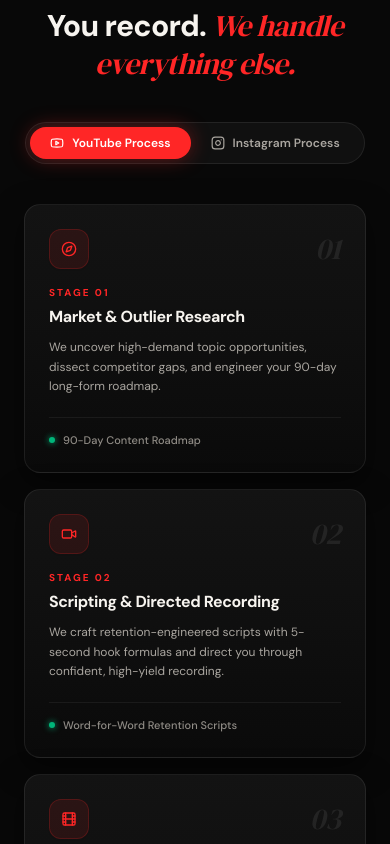
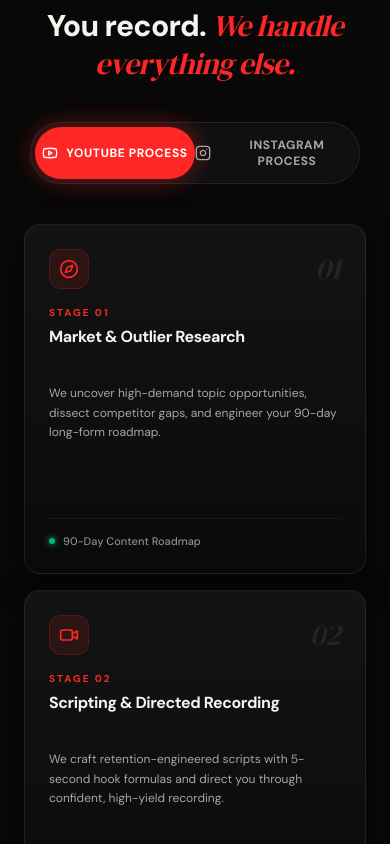
Before and after one commit to RITIKSINGH-DEOS/YouTooGrow, a Next.js app: page / in a window 390 px wide. Shown: the part 920-1764 px from the top of the page. Built offline with nearby package versions, Linux system fonts and the light colour scheme.

Commit message:
feat(process): equalize card heights, add tactile hover lift/glow, and smooth sliding tab transition

```diff
--- a/src/components/workflow/process-section.tsx
+++ b/src/components/workflow/process-section.tsx
@@ -63,8 +63,8 @@ const instagramProcessSteps: ProcessStep[] = [
     step: "01",
     stageBadge: "Stage 01",
     icon: Sparkles,
-    title: "Audio & Trend Discovery",
-    description: "We identify rising viral audio patterns, visual formats, and high-converting competitor hooks before saturation.",
+    title: "Audio & Viral Trend Discovery",
+    description: "We identify rising viral audio patterns, visual formats, and high-converting competitor hooks before market saturation.",
     deliverable: "Weekly Viral Trend Matrix",
   },
   {
@@ -72,7 +72,7 @@ const instagramProcessSteps: ProcessStep[] = [
     stageBadge: "Stage 02",
     icon: Mic,
     title: "Batch Script Frameworks",
-    description: "We script 30-day Reel calendars with 3-second visual hooks structured for rapid 60-minute batch recording sessions.",
+    description: "We script 30-day Reel calendars with 3-second visual hooks structured for rapid, high-yield batch recording sessions.",
     deliverable: "30-Day Batch Script Deck",
   },
   {
@@ -88,7 +88,7 @@ const instagramProcessSteps: ProcessStep[] = [
     stageBadge: "Stage 04",
     icon: MessageSquare,
     title: "Peak Distribution & Funnels",
-    description: "We schedule peak-hour distribution, optimize hashtag indexing, and build ManyChat DM keyword conversion funnels.",
+    description: "We schedule peak-hour distribution, optimize hashtag indexing, and engineer automated ManyChat DM lead funnels.",
     deliverable: "Automated DM Lead Funnel Integration",
   },
 ];
@@ -111,58 +111,74 @@ export function ProcessSection() {
           </h2>
         </div>
 
-        {/* Minimal Platform Switcher for YouTube & Instagram */}
+        {/* Stable Non-Shifting Platform Switcher with Smooth Slider Indicator */}
         <div className="flex items-center justify-center mb-10">
-          <div className="inline-flex p-1 rounded-full border border-white/[0.08] bg-[#101010]">
+          <div className="relative inline-flex p-1 rounded-full border border-white/[0.08] bg-[#101010] shadow-inner select-none">
+            {/* Sliding Red Active Background Pill */}
+            <div
+              className={`absolute top-1 bottom-1 w-[calc(50%-4px)] rounded-full bg-[#ff2626] shadow-[0_0_25px_rgba(255,38,38,0.45)] transition-all duration-300 ease-out ${
+                activeTab === "youtube" ? "left-1" : "left-[calc(50%+2px)]"
+              }`}
+              aria-hidden="true"
+            />
+
             <button
               type="button"
               onClick={() => setActiveTab("youtube")}
-              className={`flex items-center gap-2 px-5 py-2 rounded-full text-xs font-semibold transition-all duration-200 ${
-                activeTab === "youtube"
-                  ? "bg-[#ff2626] text-white shadow-[0_0_20px_rgba(255,38,38,0.35)]"
-                  : "text-[#aaa6a0] hover:text-[#f7f4ef]"
+              className={`relative z-10 flex items-center justify-center gap-2 w-40 sm:w-48 py-2.5 rounded-full text-xs font-bold uppercase tracking-wider transition-colors duration-200 ${
+                activeTab === "youtube" ? "text-white" : "text-[#aaa6a0] hover:text-white"
               }`}
+              aria-pressed={activeTab === "youtube"}
             >
-              <Youtube className="w-3.5 h-3.5" />
+              <Youtube className="w-4 h-4 shrink-0" />
               <span>YouTube Process</span>
             </button>
+
             <button
               type="button"
               onClick={() => setActiveTab("instagram")}
-              className={`flex items-center gap-2 px-5 py-2 rounded-full text-xs font-semibold transition-all duration-200 ${
-                activeTab === "instagram"
-                  ? "bg-[#ff2626] text-white shadow-[0_0_20px_rgba(255,38,38,0.35)]"
-                  : "text-[#aaa6a0] hover:text-[#f7f4ef]"
+              className={`relative z-10 flex items-center justify-center gap-2 w-40 sm:w-48 py-2.5 rounded-full text-xs font-bold uppercase tracking-wider transition-colors duration-200 ${
+                activeTab === "instagram" ? "text-white" : "text-[#aaa6a0] hover:text-white"
               }`}
+              aria-pressed={activeTab === "instagram"}
             >
-              <Instagram className="w-3.5 h-3.5" />
+              <Instagram className="w-4 h-4 shrink-0" />
               <span>Instagram Process</span>
             </button>
           </div>
         </div>
 
-        {/* 4 Bespoke Redesigned Process Cards */}
-        <div className="grid grid-cols-1 sm:grid-cols-2 lg:grid-cols-4 gap-4 sm:gap-5">
+        {/* 4 Identical-Size Cards with Smooth Fade-and-Slide Tab Transition */}
+        <div
+          key={activeTab}
+          className="grid grid-cols-1 sm:grid-cols-2 lg:grid-cols-4 gap-4 sm:gap-5 transition-all duration-500 ease-out animate-in fade-in-0 slide-in-from-bottom-3"
+        >
           {steps.map((item) => {
             const Icon = item.icon;
             return (
               <div
                 key={item.step}
-                className="relative rounded-2xl border border-white/[0.08] bg-gradient-to-b from-[#131313] via-[#0f0f0f] to-[#0a0a0a] p-6 hover:border-[#ff2626]/40 transition-all duration-300 flex flex-col justify-between group overflow-hidden shadow-[0_10px_30px_rgba(0,0,0,0.5)] hover:shadow-[0_15px_40px_rgba(255,38,38,0.12)]"
+                className="relative rounded-2xl border border-white/[0.08] hover:border-[#ff2626]/60 bg-gradient-to-b from-[#131313] via-[#0f0f0f] to-[#0a0a0a] p-6 transition-all duration-300 ease-out flex flex-col justify-between group overflow-hidden shadow-[0_10px_30px_rgba(0,0,0,0.5)] hover:shadow-[0_20px_45px_-10px_rgba(255,38,38,0.25)] hover:-translate-y-2 min-h-[350px] sm:min-h-[370px] cursor-default"
               >
-                {/* Top Subtle Crimson Radiant Accent Beam */}
+                {/* Top Subtle Crimson Radiant Accent Beam on Hover */}
                 <div
-                  className="absolute top-0 inset-x-0 h-[2px] bg-gradient-to-r from-transparent via-[#ff2626]/0 to-transparent group-hover:via-[#ff2626] transition-all duration-500"
+                  className="absolute top-0 inset-x-0 h-[2.5px] bg-gradient-to-r from-transparent via-[#ff2626] to-transparent opacity-0 group-hover:opacity-100 transition-opacity duration-300 shadow-[0_0_12px_#ff2626]"
                   aria-hidden="true"
                 />
 
-                <div>
+                {/* Ambient Backlight Glow on Card Top on Hover */}
+                <div
+                  className="absolute -top-16 left-1/2 -translate-x-1/2 w-48 h-32 bg-[#ff2626]/0 group-hover:bg-[#ff2626]/12 rounded-full blur-2xl transition-all duration-500 pointer-events-none"
+                  aria-hidden="true"
+                />
+
+                <div className="relative z-10">
                   {/* Top Bar with Icon & Luxury Ghost Numeral */}
                   <div className="flex items-center justify-between mb-4">
-                    <div className="w-10 h-10 rounded-xl bg-[#ff2626]/10 border border-[#ff2626]/20 flex items-center justify-center text-[#ff2626] group-hover:bg-[#ff2626] group-hover:text-white transition-all duration-300 shadow-sm shrink-0">
-                      <Icon className="w-4 h-4 sm:w-5 sm:h-5 transition-transform group-hover:scale-110" />
+                    <div className="w-10 h-10 rounded-xl bg-[#ff2626]/10 border border-[#ff2626]/20 flex items-center justify-center text-[#ff2626] group-hover:bg-[#ff2626] group-hover:text-white group-hover:shadow-[0_0_18px_rgba(255,38,38,0.5)] group-hover:scale-105 transition-all duration-300 shadow-sm shrink-0">
+                      <Icon className="w-5 h-5 transition-transform group-hover:scale-110" />
                     </div>
-                    <span className="font-serif italic text-3xl sm:text-4xl font-normal text-white/[0.08] group-hover:text-[#ff2626]/30 transition-colors select-none">
+                    <span className="font-serif italic text-3xl sm:text-4xl font-normal text-white/[0.08] group-hover:text-[#ff2626]/35 group-hover:scale-105 transition-all duration-300 select-none">
                       {item.step}
                     </span>
                   </div>
@@ -172,19 +188,19 @@ export function ProcessSection() {
                     {item.stageBadge}
                   </span>
 
-                  {/* Step Title */}
-                  <h3 className="text-base sm:text-lg font-bold text-[#f7f4ef] group-hover:text-white transition-colors mb-2.5 tracking-tight leading-snug">
+                  {/* Step Title with Harmonized Min-Height */}
+                  <h3 className="text-base sm:text-lg font-bold text-[#f7f4ef] group-hover:text-white transition-colors mb-2.5 tracking-tight leading-snug min-h-[48px] flex items-start">
                     {item.title}
                   </h3>
 
-                  {/* Step Description */}
-                  <p className="text-xs sm:text-sm text-[#aaa6a0] leading-relaxed mb-5">
+                  {/* Step Description with Harmonized Min-Height */}
+                  <p className="text-xs sm:text-sm text-[#aaa6a0] leading-relaxed min-h-[72px]">
                     {item.description}
                   </p>
                 </div>
 
                 {/* Deliverable Footer Anchor */}
-                <div className="pt-3.5 border-t border-white/[0.06] flex items-center gap-2 text-[11px] text-[#8f8b85] group-hover:text-[#cfcac0] transition-colors">
+                <div className="relative z-10 pt-3.5 border-t border-white/[0.06] flex items-center gap-2 text-[11px] text-[#8f8b85] group-hover:text-[#cfcac0] transition-colors mt-4">
                   <span className="w-1.5 h-1.5 rounded-full bg-[#00b67a] shrink-0 shadow-[0_0_6px_#00b67a]" />
                   <span className="font-medium truncate">{item.deliverable}</span>
                 </div>
```
